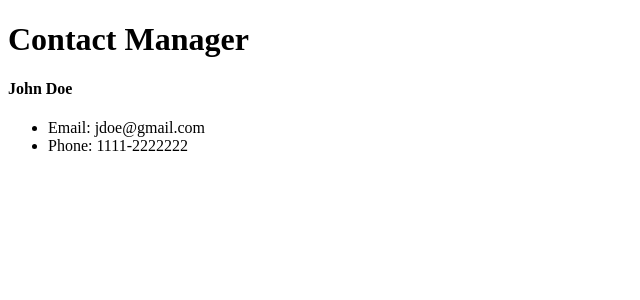
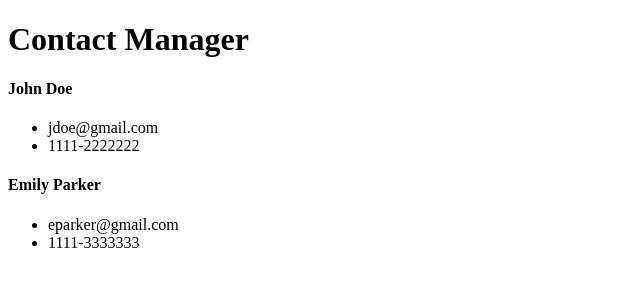
Before and after one commit to HaqueMannan/React-Front-To-Back, a React (Create React App) app in the folder contactmanager/: page / in a window 1280 px wide. Shown: the top 300 px of the page, without its empty margins (0-640 px from the left). Built offline with nearby package versions, Linux system fonts and the light colour scheme.

Commit message:
Section 2 - Components, JSX & Props - 2.6. Working With Props.

```diff
--- a/contactmanager/src/App.js
+++ b/contactmanager/src/App.js
@@ -7,8 +7,9 @@ class App extends Component {
    render() {
       return (
          <div className="App">
-            <Header />
-            <Contact />
+            <Header branding="Contact Manager" />
+            <Contact name="John Doe" email="jdoe@gmail.com" phone="1111-2222222"/>
+            <Contact name="Emily Parker" email="eparker@gmail.com" phone="1111-3333333"/>
          </div>
       );
    }
--- a/contactmanager/src/components/Contact.js
+++ b/contactmanager/src/components/Contact.js
@@ -2,12 +2,14 @@ import React, { Component } from 'react'
 
 class Contact extends Component {
    render() {
+      const { name, email, phone } = this.props;
+
       return (
          <div>
-            <h4>John Doe</h4>
+            <h4>{name}</h4>
             <ul>
-               <li>Email: jdoe@gmail.com</li>
-               <li>Phone: 1111-2222222</li>
+               <li>{email}</li>
+               <li>{phone}</li>
             </ul>
          </div>
       )
--- a/contactmanager/src/components/Header.js
+++ b/contactmanager/src/components/Header.js
@@ -1,9 +1,11 @@
 import React from "react";
 
-const Header = () => {
+const Header = (props) => {
+   const { branding } = props;
+
    return (
       <div>
-         <h1>Contact Manager</h1>
+         <h1>{branding}</h1>
       </div>
    );
 };
```
Also changed, not shown: 1 other file (tests, documents, lock files or other folders).
